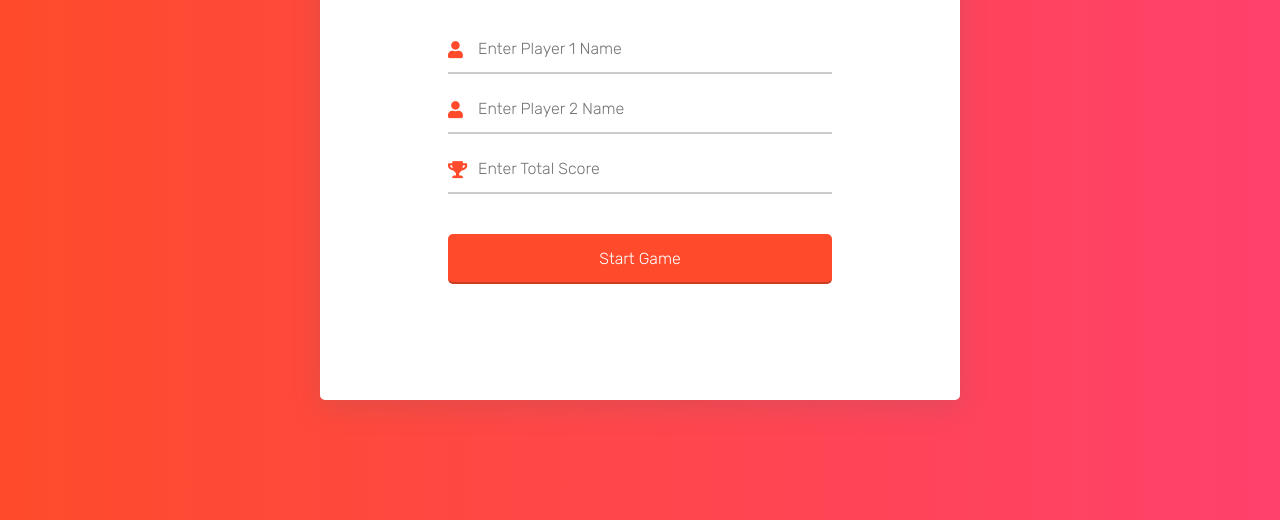
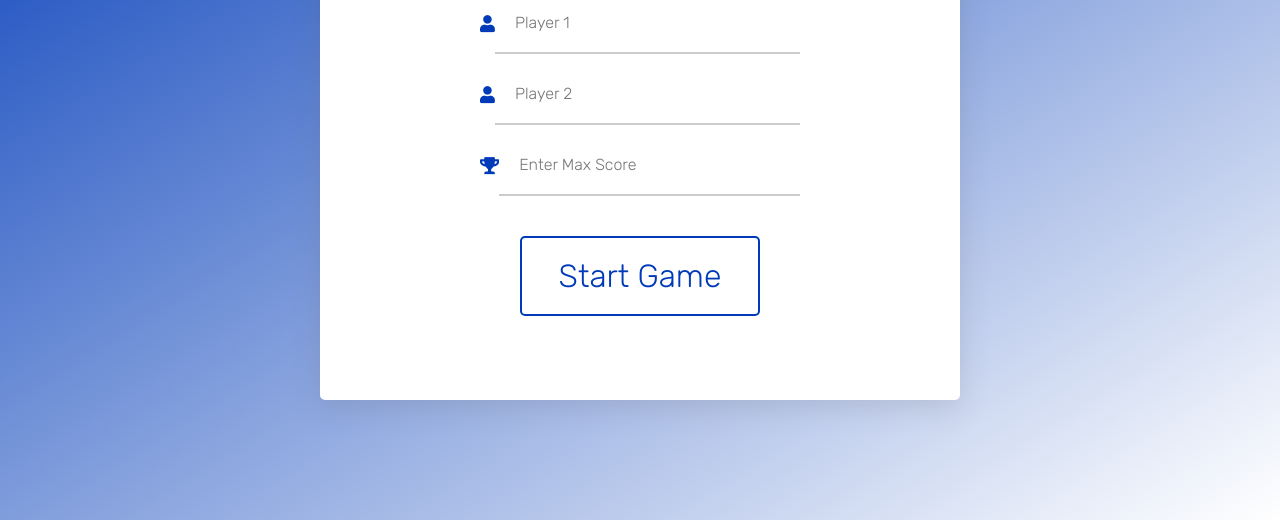
Before and after one commit to vasuDevMandal/diceGame, a plain HTML site: page index.html in a window 1280 px wide. Shown: the part 280-800 px from the top of the page. Drawn offline with Linux system fonts and the light colour scheme.

Commit message:
UI update

```diff
--- a/css/index.css
+++ b/css/index.css
@@ -48,7 +48,7 @@
 .container {
   max-width: 100%;
   min-height: 100vh;
-  background: linear-gradient(to right, #ff4b2b, #ff416c);
+  background: linear-gradient(to top left,#fff,rgb(0, 58, 184));/*linear-gradient(to right, #ff4b2b, #ff416c);*/
 }
 
 .dice-game {
@@ -86,16 +86,19 @@
 
 .input-boxes {
   margin-top: 30px;
-  width: 60%;
+  width: 50%;
+  /* border:1px solid #000; */
 }
 
 .input-group {
   display: flex;
   align-items: center;
-  height: 50px;
+  height: auto;
   width: 100%;
   margin: 10px 0;
   position: relative;
+  /* border:1px solid #000; */
+  justify-content: center;
 }
 
 .input-group input {
@@ -103,21 +106,42 @@
   width: 100%;
   outline: none;
   border: none;
-  padding: 0 30px;
+  padding: 20px;
   font-size: 16px;
   font-weight: 500;
   border-bottom: 2px solid rgba(0, 0, 0, 0.2);
 }
 
+
+.input-group input[type="submit"]{
+  position: relative;
+  width: 30vh;
+  display: flex;
+  height: 10vh;
+  padding: 2vh;
+  font-size: 2em;
+  color : rgb(0, 58, 184);
+  border: 2px solid rgb(0, 58, 184);
+  background-color: #fff;
+  justify-content: center;
+}
+
+.input-group input[type="submit"]:hover{
+  box-shadow: 0 0 10px 0 #000;
+  border: 2px solid transparent;
+  color: #fff;
+  ;
+}
+
 .input-group input:focus {
-  border-color: #ff4b2b;
+  border-color: rgb(0, 58, 184);
 }
 
 .input-group i {
-  position: absolute;
-  color: #ff4b2b;
+  color: rgb(0, 58, 184);
   font-size: 17px;
 }
+
 
 .button {
   margin-top: 40px;
@@ -125,7 +149,7 @@
 
 .button input {
   color: #ffffff;
-  background: #ff4b2b;
+  background: rgb(0, 58, 184);
   border-radius: 5px;
   padding: 0;
   cursor: pointer;
@@ -133,7 +157,7 @@
 }
 
 .button input:hover {
-  background: linear-gradient(to right, #eb3349, #f45c43);
+  background: rgb(0, 58, 184);
 }
 
 .board-container {
@@ -193,8 +217,12 @@
 #player-1-button,
 #player-2-button{
     width: 50%;
+    height: 10vh;
 }
-
+#player-1-button:hover,
+#player-2-button:hover{
+    box-shadow: 0 0 2vh 0 black;
+}
 #player-1-button input[disabled],
 #player-2-button input[disabled] {
   background: #f5f5f5;
--- a/index.html
+++ b/index.html
@@ -18,20 +18,20 @@
 
             <form class="form-container" id="form-container" onSubmit="onSubmit(event)">
                 <h1 class="form-heading">
-                    Please Enter Game Details
+                   Game Details
                 </h1>
                 <div class="input-boxes">
                     <div class="input-group">
                         <i class="fas fa-user"></i>
-                        <input type="text" placeholder="Enter Player 1 Name" required />
+                        <input type="text" placeholder="Player 1" required />
                     </div>
                     <div class="input-group">
                         <i class="fas fa-user"></i>
-                        <input type="text" placeholder="Enter Player 2 Name" required />
+                        <input type="text" placeholder="Player 2" required />
                     </div>
                     <div class="input-group">
                         <i class="fas fa-trophy"></i>
-                        <input type="number" placeholder="Enter Total Score" min="10" max="100" required />
+                        <input type="number" placeholder="Enter Max Score" min="10" max="100" required />
                     </div>
                     <div class="input-group button">
                         <input type=submit value="Start Game" />
```
